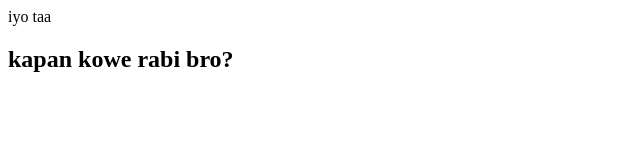
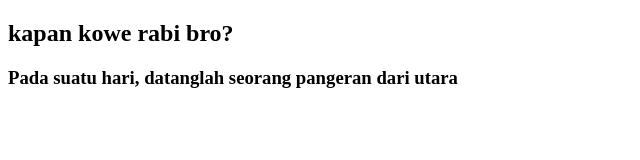
Before and after one commit to mochkusuma/my-repo-from-remote, a plain HTML site: page index.html in a window 1280 px wide. Shown: the whole page, without its empty margins (0-640 px from the left). Drawn offline with Linux system fonts and the light colour scheme.

Commit message:
added basic markup to create a website content

```diff
--- a/index.html
+++ b/index.html
@@ -6,7 +6,7 @@
     <title>Hello World</title>
 </head>
 <body>
-    iyo taa
     <h2>kapan kowe rabi bro?</h2>
+    <h3>Pada suatu hari, datanglah seorang pangeran dari utara</h3>
 </body>
 </html>
```
